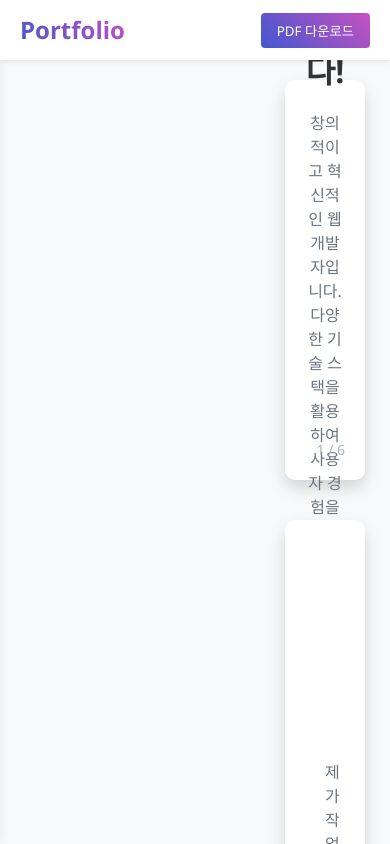
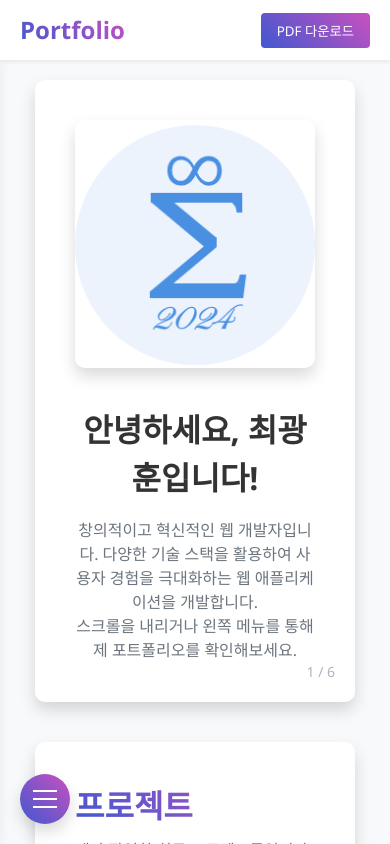
Before and after one commit to hoonee-math/portfolio-frontend, a Vue app: page / in a window 390 px wide. Built offline with nearby package versions, Linux system fonts and the light colour scheme.

Commit message:
Design: 포지션 문제 해결 및 고정된 크기값 제거

```diff
--- a/src/components/layout/TheSidebar.vue
+++ b/src/components/layout/TheSidebar.vue
@@ -1,5 +1,5 @@
 <template>
-    <aside class="sidebar no-print">
+    <aside class="sidebar no-print" :class="{ 'sidebar-hidden': !isVisible }">
         <nav>
             <ul class="sidebar-nav">
                 <li v-for="item in navItems" :key="item.id" class="nav-item">
@@ -32,6 +32,10 @@ export default defineComponent({
         activeSection: {
             type: String,
             default: 'home'
+        },
+        isVisible: {
+            type: Boolean,
+            default: true
         }
     },
     methods: {
@@ -51,22 +55,18 @@ export default defineComponent({
 @use '@/assets/styles/utils' as utils;
 
 .sidebar {
-    width: vars.$sidebar-width; // 네임스페이스 사용
+    width: vars.$sidebar-width;
     background-color: vars.$white;
     box-shadow: 2px 0 10px rgba(0, 0, 0, 0.05);
     padding: 20px 10px;
-    @include utils.position(fixed, vars.$header-height, null, 0, 0); // 네임스페이스 사용
+    @include utils.position(fixed, vars.$header-height, null, 0, 0);
     overflow-y: auto;
     z-index: 90;
+    transition: transform 0.3s ease;
+    /* 부드러운 전환 효과 */
 
     @include utils.respond-to('md') {
-        // 네임스페이스 사용
         width: vars.$sidebar-width;
-    }
-
-    @include utils.respond-to('sm') {
-        // 네임스페이스 사용
-        width: 200px;
     }
 }
 
@@ -96,13 +96,15 @@ export default defineComponent({
     }
 }
 
-@media (max-width: vars.$breakpoint-md) {
+/* 모바일 반응형 스타일 */
+@media (max-width: 768px) {
     .sidebar {
-        transform: translateX(-100%);
-        transition: transform 0.3s ease;
+        transform: translateX(0);
+        width: 250px;
+        /* 모바일에서의 사이드바 너비 */
 
-        &.active {
-            transform: translateX(0);
+        &.sidebar-hidden {
+            transform: translateX(-100%);
         }
     }
 }
--- a/src/components/sections/HomeSection.vue
+++ b/src/components/sections/HomeSection.vue
@@ -33,7 +33,7 @@ export default defineComponent({
 
 .section {
   @include utils.section-style;
-  height: 400px;
+//   height: 400px;
   position: relative;
   justify-content: center;
 }
--- a/src/components/sections/ProjectsSection.vue
+++ b/src/components/sections/ProjectsSection.vue
@@ -48,8 +48,8 @@ export default defineComponent({
         return {
             projects: [
                 {
-                    title: '온라인 쇼핑몰',
-                    description: 'React와 Node.js를 활용한 풀스택 이커머스 플랫폼입니다. 사용자 인증, 장바구니, 결제 기능을 구현했습니다.',
+                    title: '',
+                    description: '온라인 쇼핑몰 프로젝트입니다.',
                     image: '/hoonee-math-favicon.png',
                     tags: ['React', 'Node.js', 'MongoDB', 'Express']
                 },
@@ -66,7 +66,7 @@ export default defineComponent({
 .section {
     @include utils.section-style;
     height: 800px;
-    position: relative;
+    // position: relative;
     overflow-y: auto;
 }
 
--- a/src/views/PortfolioView.vue
+++ b/src/views/PortfolioView.vue
@@ -3,10 +3,15 @@
         <the-header :title="title" content-id="content-to-pdf" />
 
         <div class="container">
-            <the-sidebar :nav-items="navItems" :active-section="activeSection"
+            <the-sidebar :nav-items="navItems" :active-section="activeSection" :is-visible="sidebarVisible"
                 @update:activeSection="updateActiveSection" @navigate="scrollToSection" />
 
-            <main class="main-content">
+            <!-- 모바일 메뉴 토글 버튼 -->
+            <button class="sidebar-toggle" @click="toggleSidebar">
+                <span class="toggle-icon"></span>
+            </button>
+
+            <main class="main-content" :class="{ 'full-width': !sidebarVisible }">
                 <section-wrapper v-for="section in sections" :key="section.id" :section-id="section.id"
                     :active-section="activeSection">
                     <component :is="section.component" />
@@ -43,6 +48,7 @@ export default defineComponent({
     setup() {
         const title = ref('Portfolio');
         const activeSection = ref('home');
+        const sidebarVisible = ref(true); // 기본 상태는 보이게 설정
 
         // 네비게이션 아이템 정의
         const navItems = [
@@ -100,12 +106,38 @@ export default defineComponent({
                     behavior: 'smooth',
                     block: 'start'
                 });
+
+                // 모바일에서 메뉴 클릭 후 사이드바 닫기
+                if (window.innerWidth <= 768) {
+                    sidebarVisible.value = false;
+                }
             }
         };
 
-        // 컴포넌트 마운트 시 스크롤 이벤트 리스너 등록
+        // 사이드바 토글 메서드
+        const toggleSidebar = () => {
+            sidebarVisible.value = !sidebarVisible.value;
+        };
+
+        // 화면 크기 변경 감지
+        const handleResize = () => {
+            // 화면 크기에 따라 사이드바 상태 조정
+            if (window.innerWidth <= 768) {
+                // 모바일 화면에서는 기본적으로 사이드바 숨김
+                sidebarVisible.value = false;
+            } else {
+                // 큰 화면에서는 항상 사이드바 표시
+                sidebarVisible.value = true;
+            }
+        };
+
+        // 컴포넌트 마운트 시 이벤트 리스너 등록
         onMounted(() => {
             window.addEventListener('scroll', handleScroll);
+            window.addEventListener('resize', handleResize);
+
+            // 초기 화면 크기에 따른 사이드바 상태 설정
+            handleResize();
 
             // URL 해시가 있으면 해당 섹션으로 이동
             if (window.location.hash) {
@@ -115,9 +147,10 @@ export default defineComponent({
             }
         });
 
-        // 컴포넌트 언마운트 시 스크롤 이벤트 리스너 제거
+        // 컴포넌트 언마운트 시 이벤트 리스너 제거
         onBeforeUnmount(() => {
             window.removeEventListener('scroll', handleScroll);
+            window.removeEventListener('resize', handleResize);
         });
 
         return {
@@ -125,8 +158,10 @@ export default defineComponent({
             activeSection,
             navItems,
             sections,
+            sidebarVisible,
             updateActiveSection,
-            scrollToSection
+            scrollToSection,
+            toggleSidebar
         };
     }
 });
@@ -140,19 +175,74 @@ export default defineComponent({
     display: flex;
     margin-top: vars.$header-height;
     min-height: calc(100vh - vars.$header-height);
+    position: relative;
+    /* 컨테이너에 relative 위치 지정 */
 }
 
 .main-content {
     margin-left: vars.$sidebar-width;
     width: calc(100% - vars.$sidebar-width);
     padding: 20px;
+    transition: margin-left 0.3s ease, width 0.3s ease;
 
-    @include utils.respond-to('md') {
-        margin-left: vars.$sidebar-width;
-        width: calc(100% - vars.$sidebar-width);
+    &.full-width {
+        margin-left: 0;
+        width: 100%;
+    }
+}
+
+/* 사이드바 토글 버튼 스타일 */
+.sidebar-toggle {
+    display: none;
+    position: fixed;
+    left: 20px;
+    bottom: 20px;
+    width: 50px;
+    height: 50px;
+    border-radius: 50%;
+    background: vars.$gradient-primary;
+    border: none;
+    box-shadow: vars.$shadow;
+    z-index: 95;
+    cursor: pointer;
+
+    .toggle-icon {
+        position: relative;
+        display: block;
+        margin: 0 auto;
+        width: 24px;
+        height: 2px;
+        background-color: vars.$white;
+
+        &::before,
+        &::after {
+            content: '';
+            position: absolute;
+            width: 24px;
+            height: 2px;
+            background-color: vars.$white;
+            left: 0;
+            transition: transform 0.3s ease;
+        }
+
+        &::before {
+            top: -8px;
+        }
+
+        &::after {
+            bottom: -8px;
+        }
+    }
+}
+
+/* 미디어 쿼리를 통한 반응형 레이아웃 */
+@media (max-width: 768px) {
+    .sidebar-toggle {
+        display: block;
+        /* 모바일에서만 토글 버튼 표시 */
     }
 
-    @include utils.respond-to('sm') {
+    .main-content {
         margin-left: 0;
         width: 100%;
     }
```
